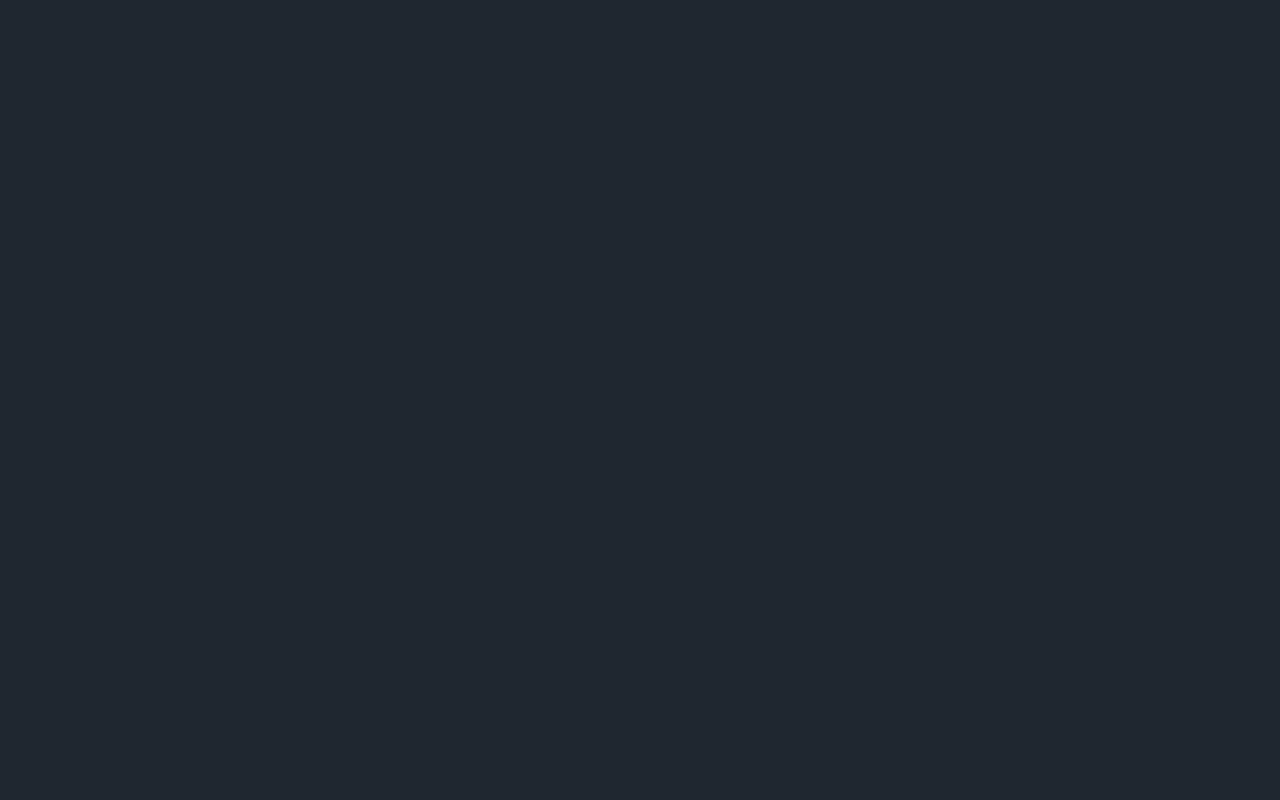
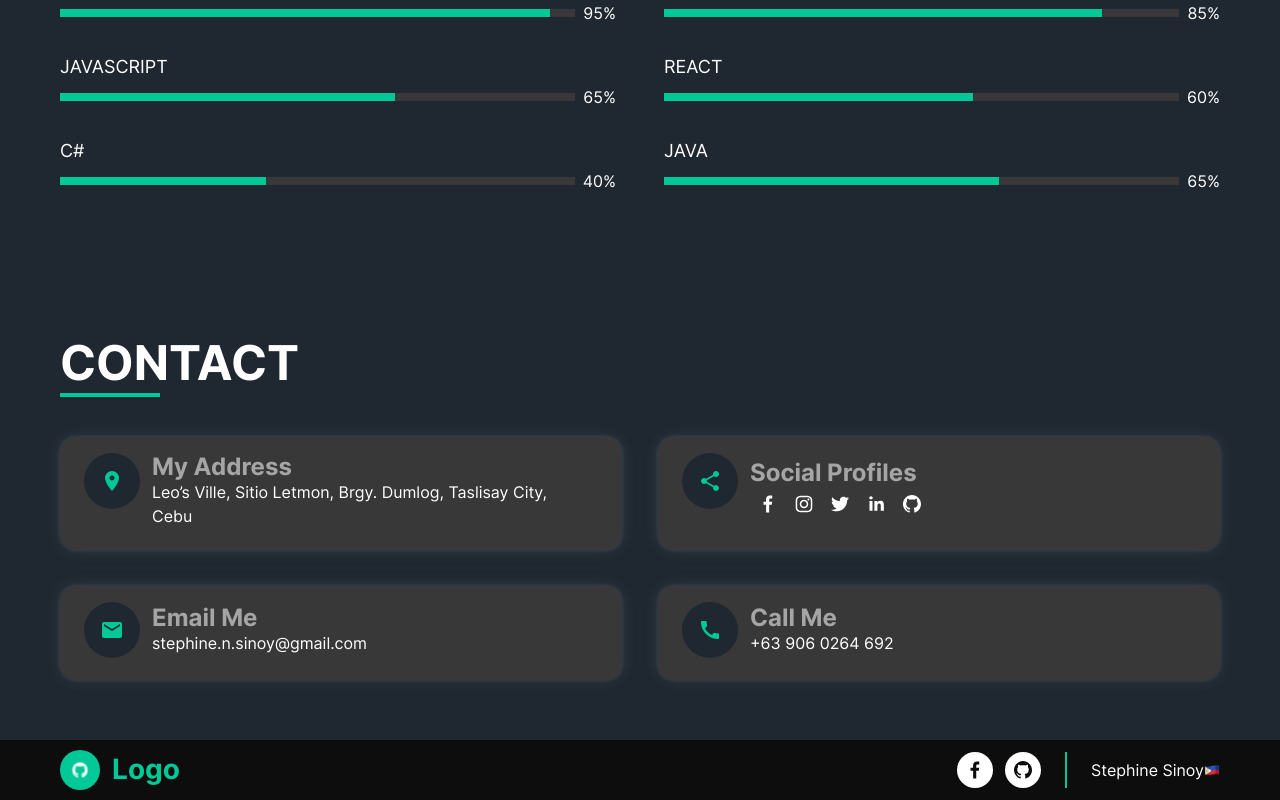
Before and after one commit to TpenXsinoy/my-portfolio, a React (Create React App) app: page /my-portfolio in a window 1280 px wide. Shown: the part 1831-2631 px from the top of the page. Before the commit the page ends 800 px from the top, so only its background shows below. Built offline with nearby package versions, Linux system fonts and the light colour scheme.

Commit message:
Update app.js and pages

```diff
--- a/src/App.js
+++ b/src/App.js
@@ -1,7 +1,16 @@
 import React, { useEffect } from "react";
+import {
+  BrowserRouter as Router,
+  Redirect,
+  Route,
+  Switch,
+} from "react-router-dom";
+
+import { Navbar, Footer } from "components";
+import HomePage from "pages";
+
 import "material-icons/iconfont/material-icons.css";
 import "./styles/App.scss";
-import { Navbar } from "components";
 
 function App() {
   useEffect(() => {
@@ -9,9 +18,22 @@ function App() {
   }, []);
 
   return (
-    <div className="App">
+    <>
       <Navbar />
-    </div>
+      <React.Suspense fallback={<div>Loading...</div>}>
+        <Router>
+          <Switch>
+            <Route
+              path="/my-portfolio"
+              name="Homepage"
+              render={(props) => <HomePage {...props} />}
+            />
+            <Redirect from="/" to="/my-portfolio" />
+          </Switch>
+        </Router>
+      </React.Suspense>
+      <Footer />
+    </>
   );
 }
 
--- a/src/pages/index.js
+++ b/src/pages/index.js
@@ -0,0 +1,14 @@
+import React from "react";
+
+import Hero from "sections/Hero";
+import About from "sections/About";
+import Contact from "sections/Contact";
+
+const HomePage = () => (
+  <main>
+    <Hero />
+    <About />
+    <Contact />
+  </main>
+);
+export default HomePage;
```
